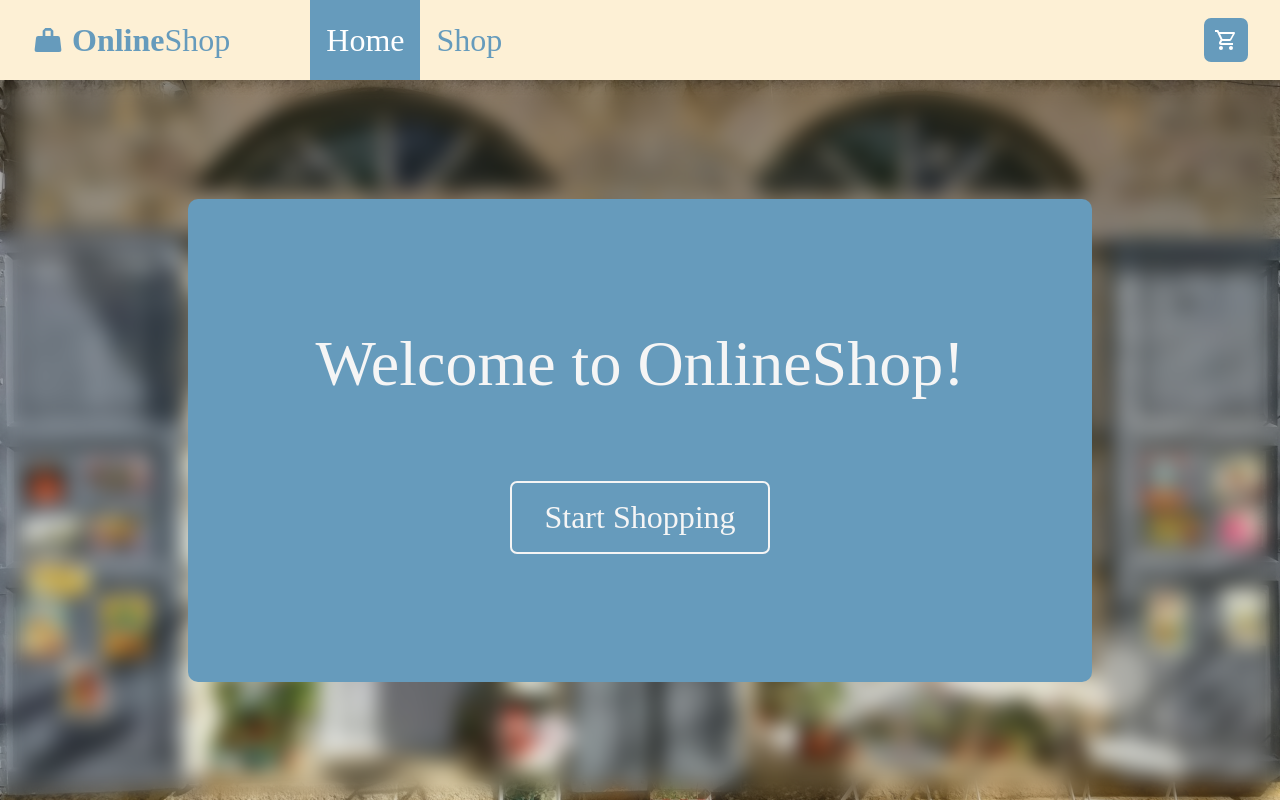
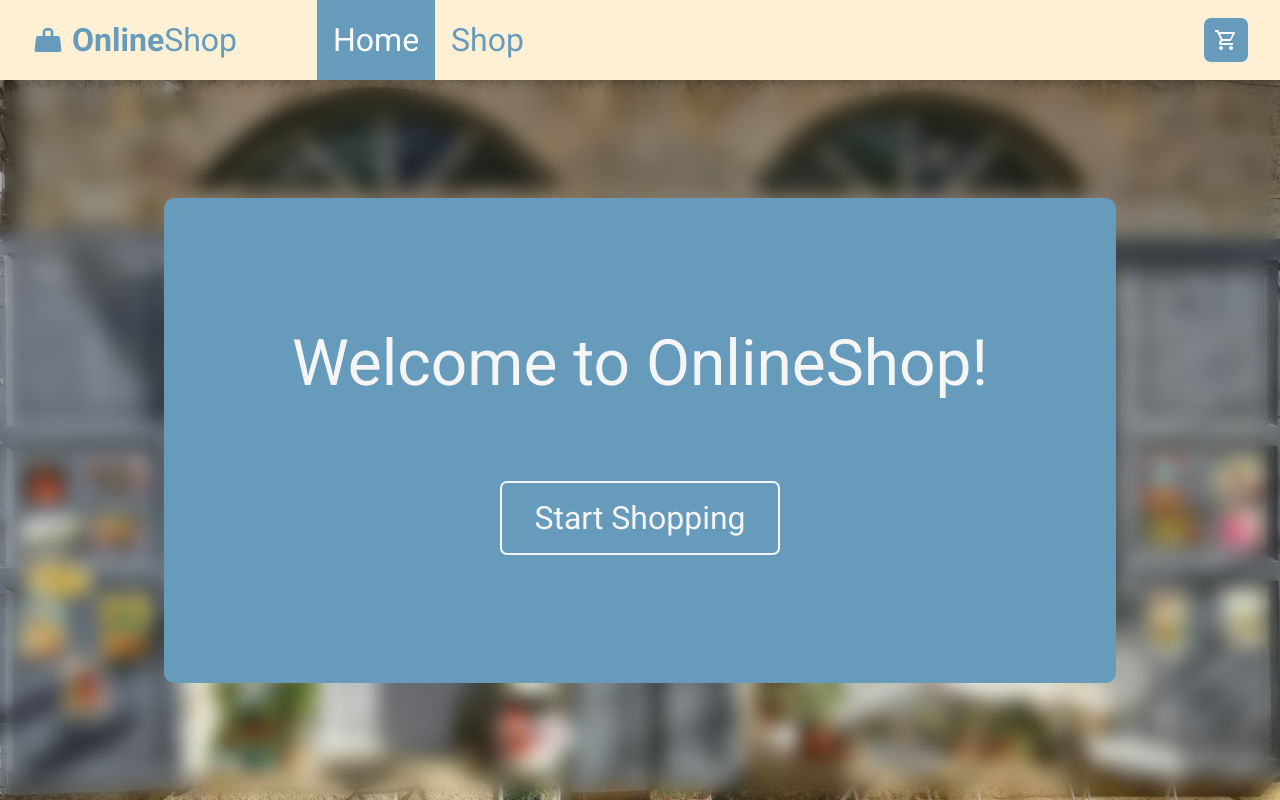
Before and after one commit to matthewb570/odin-shopping-cart, a React (Vite) app: page / in a window 1280 px wide. Built offline with nearby package versions, Linux system fonts and the light colour scheme; no server answers.

Commit message:
Add fonts

```diff
--- a/src/styles/index.css
+++ b/src/styles/index.css
@@ -1,3 +1,5 @@
+@import url(https://fonts.bunny.net/css?family=roboto:400,400i,700);
+
 :root {
   --primary-1: #669bbc;
   --primary-2: #003049;
@@ -16,6 +18,8 @@
   --icon-width: 1.5rem;
 
   --mobile-border-padding: 1rem;
+
+  font-family: "Roboto", sans-serif;
 }
 
 body {
```
